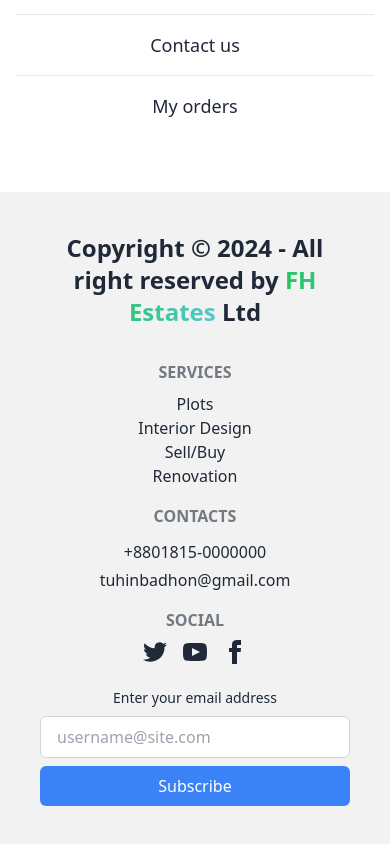
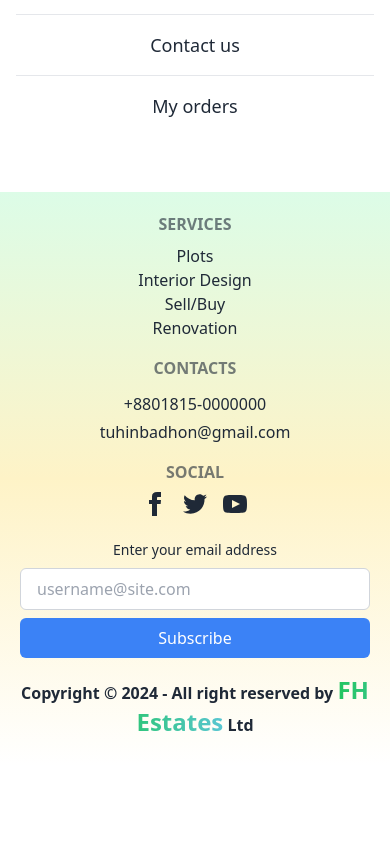
Before and after one commit to Tuhinbadhon/FhEstate, a React (Vite) app: page / in a window 390 px wide. Shown: the part 4974-5818 px from the top of the page. After the commit the page ends 5740 px from the top, so only its background shows below. Built offline with nearby package versions, Linux system fonts and the light colour scheme; no server answers; what @lordicon/element would draw is missing.

Commit message:
footer responsive

```diff
--- a/src/components/Footer/Footer.jsx
+++ b/src/components/Footer/Footer.jsx
@@ -3,22 +3,15 @@ import React from "react";
 const Footer = () => {
   return (
     <div>
+      {/* className="" */}
       <footer
-        className=" place-items-center w-full gap-4
-            p-10 bg-base-200 text-base-content flex flex-col  "
+        className=" bg-gradient-to-b from-green-100 via-amber-100 to-transparent
+      bg-opacity-5  place-items-center w-full gap-4
+            bg-base-200 text-base-content flex flex-col py-5 lg:pt-20 lg:mt-20 mt-5 lg:px-32 px-5 "
       >
-        <div className="font-semibold text-2xl text-center mb-4">
-          <p>
-            Copyright © 2024 - All right reserved by{" "}
-            <span className=" text-4xl font-bold max-[450px]:text-2xl bg-gradient-to-r from-green-500 to-[#59C6D2] text-transparent bg-clip-text">
-              FH Estates
-            </span>{" "}
-            Ltd
-          </p>
-        </div>
         <div className="w-full flex  lg:flex-row md:flex-row flex-col gap-4 lg:justify-between ">
           <div className="flex flex-col  text-center  ">
-            <h6 className="footer-title">Services</h6>
+            <h6 className="footer-title ">Services</h6>
             <a className="link link-hover">Plots</a>
             <a className="link link-hover">Interior Design</a>
             <a className="link link-hover">Sell/Buy</a>
@@ -40,6 +33,17 @@ const Footer = () => {
                   viewBox="0 0 24 24"
                   className="fill-current"
                 >
+                  <path d="M9 8h-3v4h3v12h5v-12h3.642l.358-4h-4v-1.667c0-.955.192-1.333 1.115-1.333h2.885v-5h-3.808c-3.596 0-5.192 1.583-5.192 4.615v3.385z"></path>
+                </svg>
+              </a>
+              <a href="">
+                <svg
+                  xmlns="http://www.w3.org/2000/svg"
+                  width="24"
+                  height="24"
+                  viewBox="0 0 24 24"
+                  className="fill-current"
+                >
                   <path d="M24 4.557c-.883.392-1.832.656-2.828.775 1.017-.609 1.798-1.574 2.165-2.724-.951.564-2.005.974-3.127 1.195-.897-.957-2.178-1.555-3.594-1.555-3.179 0-5.515 2.966-4.797 6.045-4.091-.205-7.719-2.165-10.148-5.144-1.29 2.213-.669 5.108 1.523 6.574-.806-.026-1.566-.247-2.229-.616-.054 2.281 1.581 4.415 3.949 4.89-.693.188-1.452.232-2.224.084.626 1.956 2.444 3.379 4.6 3.419-2.07 1.623-4.678 2.348-7.29 2.04 2.179 1.397 4.768 2.212 7.548 2.212 9.142 0 14.307-7.721 13.995-14.646.962-.695 1.797-1.562 2.457-2.549z"></path>
                 </svg>
               </a>
@@ -52,17 +56,6 @@ const Footer = () => {
                   className="fill-current"
                 >
                   <path d="M19.615 3.184c-3.604-.246-11.631-.245-15.23 0-3.897.266-4.356 2.62-4.385 8.816.029 6.185.484 8.549 4.385 8.816 3.6.245 11.626.246 15.23 0 3.897-.266 4.356-2.62 4.385-8.816-.029-6.185-.484-8.549-4.385-8.816zm-10.615 12.816v-8l8 3.993-8 4.007z"></path>
-                </svg>
-              </a>
-              <a href="">
-                <svg
-                  xmlns="http://www.w3.org/2000/svg"
-                  width="24"
-                  height="24"
-                  viewBox="0 0 24 24"
-                  className="fill-current"
-                >
-                  <path d="M9 8h-3v4h3v12h5v-12h3.642l.358-4h-4v-1.667c0-.955.192-1.333 1.115-1.333h2.885v-5h-3.808c-3.596 0-5.192 1.583-5.192 4.615v3.385z"></path>
                 </svg>
               </a>
             </div>
@@ -86,6 +79,15 @@ const Footer = () => {
             </fieldset>
           </form>
         </div>
+        <div className="font-semibold lg:text-base text-center mb-2">
+          <p>
+            Copyright © 2024 - All right reserved by{" "}
+            <span className=" lg:text-lg font-bold max-[450px]:text-2xl bg-gradient-to-r from-green-500 to-[#59C6D2] text-transparent bg-clip-text">
+              FH Estates
+            </span>{" "}
+            Ltd
+          </p>
+        </div>
       </footer>
     </div>
   );
```
